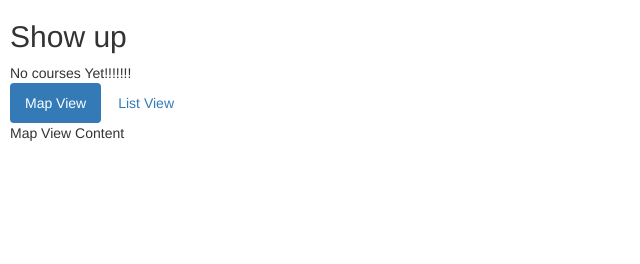
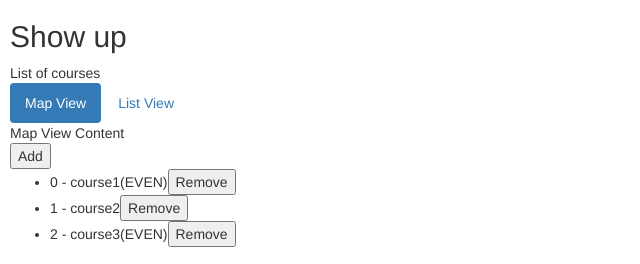
Before and after one commit to cmburch/ngCourses, an Angular app: page / in a window 1280 px wide. Shown: the part 674-938 px from the top of the page, without its empty margins (0-640 px from the left). Before the commit the page ends 827 px from the top, so only its background shows below. Built offline with nearby package versions, Linux system fonts and the light colour scheme.

Commit message:
onAdd and onRemove methods created

```diff
--- a/src/app/appDirectivesEx.component.ts
+++ b/src/app/appDirectivesEx.component.ts
@@ -12,8 +12,8 @@ import { Component } from "@angular/core";
     </div>
 
     <ul class="nav nav-pills">
-        <li [class.active]="viewMode =='map'"><a (click)="viewMode =='map'"href="">Map View</a></li>
-        <li [class.active]="viewMode =='list'"><a (click)="viewMode =='list'" href="">List View</a></li>
+        <li [class.active]="viewMode =='map'"><a (click)="viewMode = 'map'">Map View</a></li>
+        <li [class.active]="viewMode =='list'"><a (click)="viewMode = 'list'" >List View</a></li>
     </ul>
     <div [ngSwitch]="viewMode">
         <div *ngSwitchCase="'map'">Map View Content</div>
@@ -22,10 +22,33 @@ import { Component } from "@angular/core";
 
     </div>
 
+    <button (click)="onAdd()">Add</button>
+    <ul>
+        <li *ngFor="let subject of classes;index as i;even as isEven">
+        {{i}} - {{subject.name}}<span *ngIf = "isEven">(EVEN)</span>
+        <button (click)="onRemove(subject)">Remove</button>
+        </li>
+    </ul>
+
     `
 })
 
 export class appDirectivesEx{
-    courses:number[] = [];
+
+    courses:number[] = [1,2,3];
+
+    classes = [
+        {id:1,name:'course1'},
+        {id:2,name:'course2'},
+        {id:3,name:'course3'}
+
+    ]
     viewMode:string = "map";
+    onAdd(){
+        this.classes.push({id:4,name:'course4'})
+    }
+    onRemove(subject){
+        let index = this.classes.indexOf(subject);
+        this.classes.splice(index,1);
+    }
 }
```
